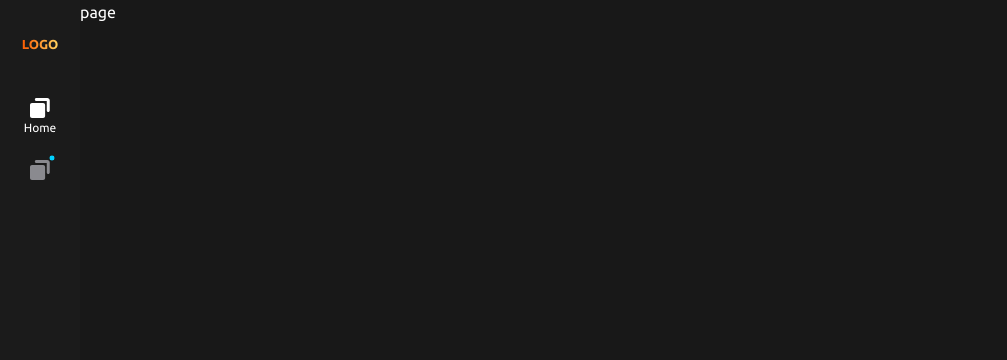
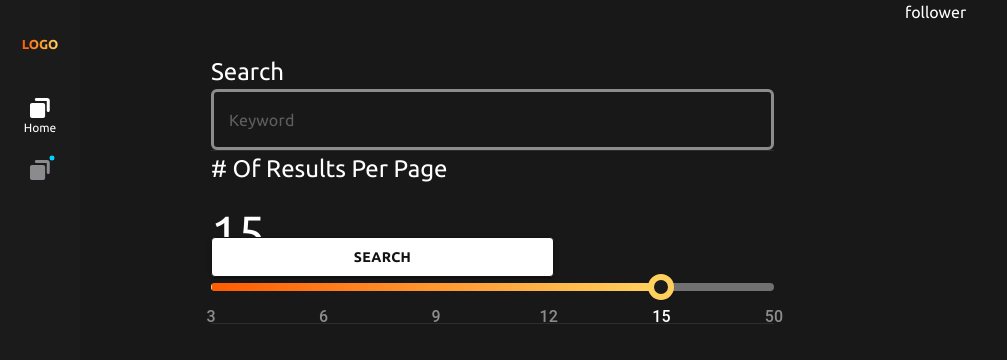
Before and after one commit to fred8617/aha-ai-exam2, a Next.js app: page / in a window 1280 px wide. Shown: the top 360 px of the page, without its empty margins (0-1007 px from the left). Built offline with nearby package versions, Linux system fonts and the light colour scheme.

Commit message:
Maint: Extract Search Component

```diff
--- /dev/null
+++ b/app/components/Search.tsx
@@ -0,0 +1,62 @@
+"use client";
+import TextField from "@mui/material/TextField";
+import Divider from "@mui/material/Divider";
+import { HeadLine3, HeadLine5, Subtitle } from "@/components/styled";
+import Slider from "@mui/material/Slider";
+import { FC, useState } from "react";
+import { Button } from "@mui/material";
+
+const marks = [
+  {
+    value: 1,
+    label: 3,
+  },
+  {
+    value: 2,
+    label: 6,
+  },
+  { value: 3, label: 9 },
+  { value: 4, label: 12 },
+  { value: 5, label: 15 },
+  { value: 6, label: 50 },
+];
+const marksValueMap = marks.reduce<Record<number, number>>(
+  (accumulator, currentValue) => {
+    accumulator[currentValue.value] = currentValue.label;
+    return accumulator;
+  },
+  {}
+);
+
+export type SearchProps = {};
+const Search: FC<SearchProps> = () => {
+  const [sliderValue, setSliderValue] = useState<number>(marks[4].value);
+  const pageSize = marksValueMap[sliderValue];
+  const handleSliderChange = (_e: Event, value: number | number[]): void => {
+    setSliderValue(value as number);
+  };
+  return (
+    <>
+      <HeadLine5 className="mt-[54px]">Search</HeadLine5>
+      <TextField className="mt-5 w-full" label="Keyword" variant="outlined" />
+      <Divider className="my-[30px]" />
+      <HeadLine5># Of Results Per Page</HeadLine5>
+      <div className="flex items-baseline my-[20px]">
+        <HeadLine3 className="mr-[10px]">{pageSize}</HeadLine3>
+        <Subtitle>results</Subtitle>
+      </div>
+      <Slider
+        onChange={handleSliderChange}
+        value={sliderValue}
+        min={1}
+        max={6}
+        marks={marks}
+      />
+      <Divider className="my-[30px]" />
+      <Button className="w-[343px] absolute bottom-[87px]" variant="contained">
+        SEARCH
+      </Button>
+    </>
+  );
+};
+export default Search;
--- a/app/globals.css
+++ b/app/globals.css
@@ -7,6 +7,10 @@
   --Greyscale-BG---dark:#181818;
   --greyscale-white-50:rgba(255, 255, 255, 0.50);
   --Tutor-Main:#FF9B33;
+  --Tutor-Light:#FFD05D;
+  --Greyscale-BG---light:#1B1B1B;
+  --Primary-Main:#fff;
+  --BG-Default: #121212;
 }
 
 .text-fill-transparent{
--- a/app/page.tsx
+++ b/app/page.tsx
@@ -1,5 +1,16 @@
-import Image from "next/image";
+"use client";
+
+import Search from "./components/Search";
 
 export default function Home() {
-  return <>page</>;
+  return (
+    <div className="flex">
+      <div className="flex-auto">
+        <div className="mx-[131px]">
+          <Search />
+        </div>
+      </div>
+      <div className="basis-[375px]">follower</div>
+    </div>
+  );
 }
--- a/app/theme.ts
+++ b/app/theme.ts
@@ -8,6 +8,26 @@ export default createTheme({
     },
   },
   components: {
+    MuiButton: {
+      styleOverrides: {
+        contained: {
+          height: 40,
+          backgroundColor: "var(--Primary-Main)!important",
+          color: "var(--BG-Default)",
+          fontFamily: "Ubuntu",
+          fontSize: "14px",
+          fontWeight: 700,
+          lineHeight: "14px",
+          padding: "13px 16px",
+          border: "1px solid var(--BG-Default)",
+          ":hover": {
+            border: "1px solid var(--Primary-Main)",
+            color: "var(--Primary-Main)",
+            backgroundColor: "var(--BG-Default)!important",
+          },
+        },
+      },
+    },
     MuiInputBase: {
       styleOverrides: {
         root: {
@@ -38,6 +58,7 @@ export default createTheme({
         },
         input: {
           padding: "20px 18px 19px",
+          height: 21,
         },
         notchedOutline: {
           border: "3px solid var(--greyscale-white-50)",
@@ -57,7 +78,10 @@ export default createTheme({
         root: {
           color: "transparent",
           height: 8,
-          padding: "6px 0!important",
+          padding: "6px 0",
+          "@media (pointer: coarse)": {
+            padding: "6px 0",
+          },
         },
         track: {
           background: "linear-gradient(270deg, #FFD25F 0.13%, #FF5C01 100%)",
@@ -68,16 +92,27 @@ export default createTheme({
         mark: {
           display: "none",
         },
-        markLabel: ({ ownerState, ["data-index"]: index }) => {
-          return {
+        markLabel: ({ ownerState, ["data-index"]: index }) => ({
+          "@media (pointer: coarse)": {
+            top: 28,
+          },
           fontSize: 16,
           fontWeight: 500,
           lineHeight: "24px",
           letterSpacing: "0.15px",
           color: "#fff",
-            top: 18,
+          top: 28,
           opacity: ownerState.value === (index as number) + 1 ? 1 : 0.5,
-          };
+        }),
+        thumb: {
+          "::after": {
+            width: 14,
+            height: 14,
+            boxSizing: "content-box",
+            borderColor: "var(--Tutor-Light)",
+            borderWidth: 6,
+            backgroundColor: "var(--Greyscale-BG---light)",
+          },
         },
       },
     },
```
Lines whose indentation alone changed are shown as unchanged.
